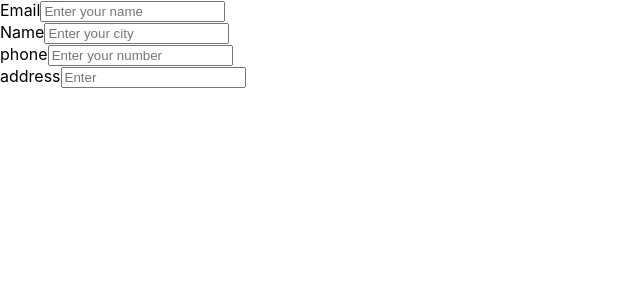
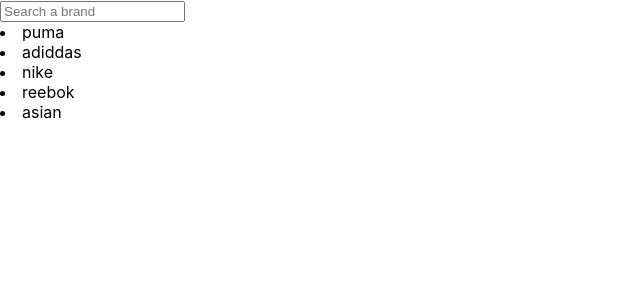
Before and after one commit to somy123/navLink, a React (Create React App) app: page / in a window 1280 px wide. Shown: the top 300 px of the page, without its empty margins (0-640 px from the left). Built offline with nearby package versions, Linux system fonts and the light colour scheme.

Commit message:
filterchanges

```diff
--- a/src/App.js
+++ b/src/App.js
@@ -1,54 +1,32 @@
 import logo from "./logo.svg";
 import "./App.css";
 import { useState } from "react";
-
-let values = {
-  email: "",
-  name: "",
-  phone: "",
-  address: "",
-};
+const allBrands = [
+  { id: "1", brandName: "puma" },
+  { id: "2", brandName: "adiddas" },
+  { id: "3", brandName: "nike" },
+  { id: "4", brandName: "reebok" },
+  { id: "5", brandName: "asian" },
+];
 
 function App() {
-  let [value, setValue] = useState(values);
-
-  // let admin=true;
-  // let arr =[{id:1,name:'somya'},{id:2,name:'mishra'},{id:3,name:'ishan'}]
-  const setName = (event) => {
-    setValue({ ...value, name: event.target.value });
-  };
-  const setEmail = (event) => {
-    setValue({ ...value, email: event.target.value });
-  };
-  const setPhone = (event) => {
-    setValue({ ...value, phone: event.target.value });
-  };
-  const setAddress = (event) => {
-    setValue({ ...value, address: event.target.value });
+  const [brands, setBrands] = useState(allBrands);
+  const onseachchange = (e) => {
+    const filterbrandNames =
+      brands.length > 0
+        ? brands.filter((brand) =>
+            brand.brandName.includes(e.target.value.toLowerCase())
+          )
+        : allBrands;
+    setBrands(filterbrandNames);
   };
   return (
-    <div className="App">
-      <div>
-        <label>Email</label>
-        <input placeholder="Enter your name" onChange={setEmail} />
-        {value.email}
-      </div>
-      <div>
-        <label>Name</label>
-        <input placeholder="Enter your city" onChange={setName} />
-        {value.name}
-      </div>
-      <div>
-        <label>phone</label>
-        <input placeholder="Enter your number" onChange={setPhone} />
-        {value.phone}
-      </div>
-      <div>
-        <label>address</label>
-        <input placeholder="Enter" onChange={setAddress} />
-        {value.address}
-      </div>
-    </div>
+    <>
+      <input onChange={onseachchange} placeholder="Search a brand" />
+      {brands.map((brand) => {
+        return <li key={brand.id}>{brand.brandName}</li>;
+      })}
+    </>
   );
 }
 
```
